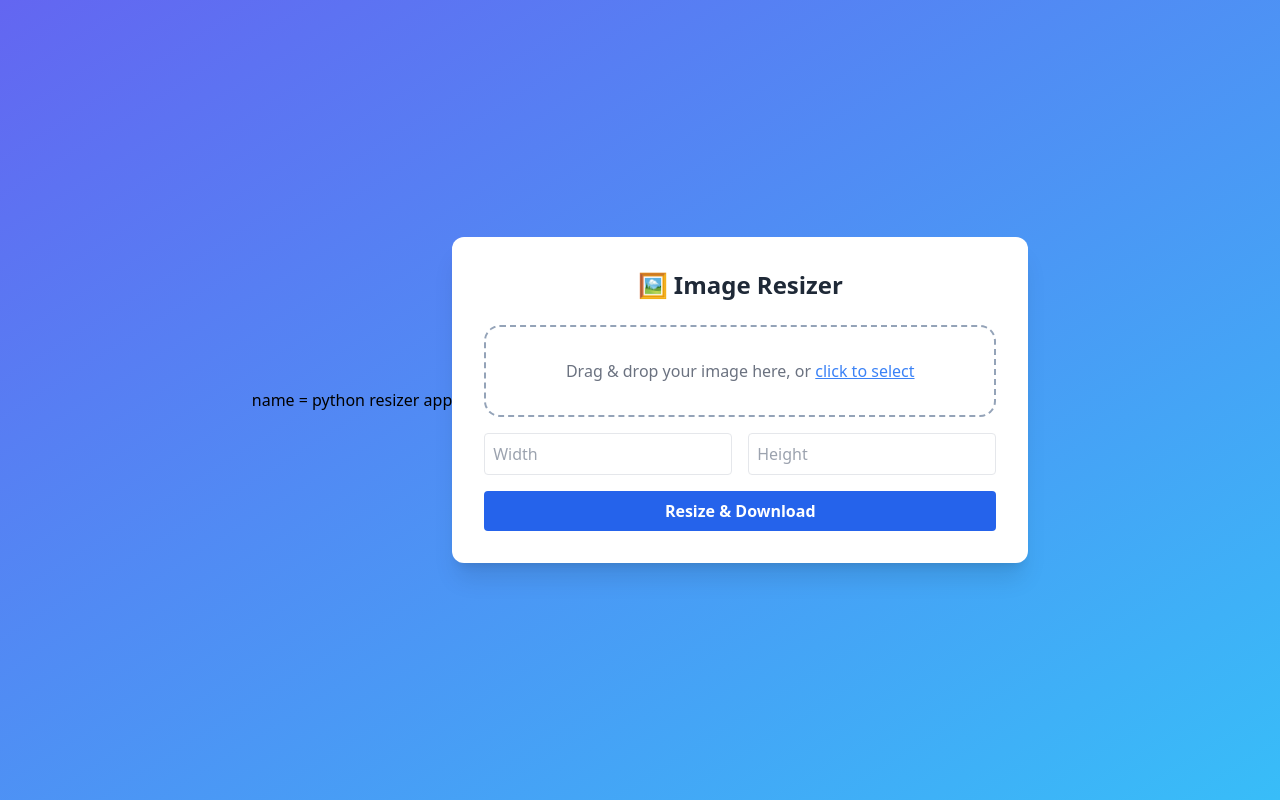
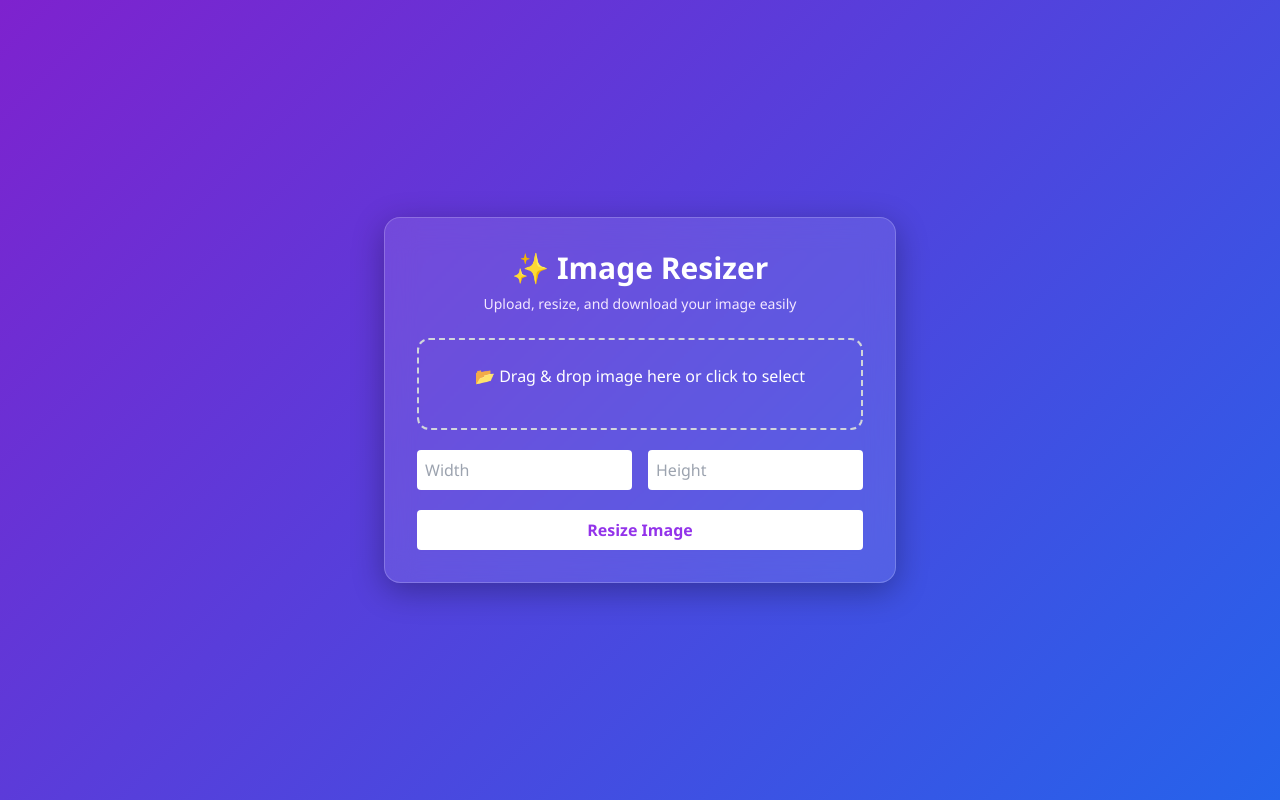
Before and after one commit to naumanshah1/python-image-resizer, a Flask app: page / in a window 1280 px wide. Run offline with Flask 2, Linux system fonts and the light colour scheme; some libraries are stand-ins or nearby versions.

Commit message:
🎨 Glassmorphic purple theme with preview and drag-drop

```diff
--- a/templates/index.html
+++ b/templates/index.html
@@ -1,59 +1,65 @@
 <!DOCTYPE html>
 <html lang="en">
 <head>
-    name = python resizer app
   <meta charset="UTF-8" />
   <meta name="viewport" content="width=device-width, initial-scale=1.0"/>
   <title>Image Resizer</title>
   <script src="https://cdn.tailwindcss.com"></script>
   <style>
+    body {
+      font-family: 'Segoe UI', sans-serif;
+      background: linear-gradient(135deg, #7e22ce, #2563eb);
+      min-height: 100vh;
+    }
+    .glass {
+      background: rgba(255, 255, 255, 0.1);
+      border: 1px solid rgba(255, 255, 255, 0.2);
+      backdrop-filter: blur(15px);
+      -webkit-backdrop-filter: blur(15px);
+      border-radius: 1rem;
+      box-shadow: 0 8px 32px rgba(0, 0, 0, 0.3);
+    }
     .dropzone {
-      border: 2px dashed #94a3b8;
-      border-radius: 1rem;
-      padding: 2rem;
+      border: 2px dashed #d1d5db;
+      border-radius: 0.75rem;
+      padding: 1.5rem;
       text-align: center;
-      transition: background-color 0.3s ease;
       cursor: pointer;
+      transition: background 0.3s;
     }
     .dropzone.dragover {
-      background-color: #e0f2fe;
-    }
-    #preview img {
-      max-width: 100%;
-      border-radius: 0.5rem;
-      margin-top: 1rem;
-      box-shadow: 0 4px 8px rgba(0,0,0,0.2);
+      background-color: rgba(255, 255, 255, 0.2);
     }
   </style>
 </head>
-<body class="bg-gradient-to-br from-indigo-500 to-sky-400 min-h-screen flex items-center justify-center p-4">
+<body class="flex items-center justify-center p-6">
 
-  <div class="bg-white rounded-xl shadow-xl w-full max-w-xl p-8">
-    <h1 class="text-2xl font-bold text-center text-gray-800 mb-6">🖼️ Image Resizer</h1>
+  <div class="glass p-8 w-full max-w-lg text-white">
+    <h1 class="text-3xl font-bold mb-2 text-center">✨ Image Resizer</h1>
+    <p class="text-sm mb-6 text-center text-purple-100">Upload, resize, and download your image easily</p>
 
-    <form action="/" method="POST" enctype="multipart/form-data" id="uploadForm" class="space-y-4">
-
-      <div id="dropzone" class="dropzone">
-        <p id="dropText" class="text-gray-500">Drag & drop your image here, or <span class="underline text-blue-500">click to select</span></p>
+    <form id="uploadForm" action="/" method="POST" enctype="multipart/form-data" class="space-y-5">
+      <div id="dropzone" class="dropzone text-white">
         <input type="file" name="image" id="fileInput" accept="image/*" class="hidden" required />
-        <div id="preview"></div>
+        <p id="dropText">📂 Drag & drop image here or click to select</p>
+        <div id="preview" class="mt-4"></div>
       </div>
 
       <div class="flex gap-4">
-        <input type="number" name="width" placeholder="Width" class="w-1/2 p-2 border rounded" required>
-        <input type="number" name="height" placeholder="Height" class="w-1/2 p-2 border rounded" required>
+        <input type="number" name="width" placeholder="Width" required class="w-1/2 p-2 rounded text-gray-800" />
+        <input type="number" name="height" placeholder="Height" required class="w-1/2 p-2 rounded text-gray-800" />
       </div>
 
-      <button type="submit" class="w-full bg-blue-600 hover:bg-blue-700 text-white py-2 rounded font-semibold">
-        Resize & Download
+      <button type="submit" class="w-full bg-white text-purple-600 font-semibold py-2 rounded hover:bg-purple-100 transition">
+        Resize Image
       </button>
     </form>
 
     {% if filename %}
     <div class="mt-6 text-center">
-      <h2 class="font-semibold text-gray-700 mb-2">🎉 Your Resized Image:</h2>
+      <h2 class="text-lg font-semibold mb-2">Your Resized Image:</h2>
       <img src="{{ url_for('static', filename='resized/' + filename) }}" class="mx-auto max-w-xs rounded shadow" />
-      <a href="{{ url_for('static', filename='resized/' + filename) }}" download class="text-blue-600 underline block mt-2">📥 Download Image</a>
+      <a href="{{ url_for('static', filename='resized/' + filename) }}" download class="block mt-2 underline text-white">📥 Download</a>
     </div>
     {% endif %}
   </div>
@@ -65,10 +71,7 @@
     const preview = document.getElementById('preview');
 
     dropzone.addEventListener('click', () => fileInput.click());
-
-    fileInput.addEventListener('change', (e) => {
-      handleFiles(e.target.files);
-    });
+    fileInput.addEventListener('change', (e) => handleFiles(e.target.files));
 
     dropzone.addEventListener('dragover', (e) => {
       e.preventDefault();
@@ -95,7 +98,7 @@
       dropText.textContent = `Selected: ${file.name}`;
       const reader = new FileReader();
       reader.onload = (e) => {
-        preview.innerHTML = `<img src="${e.target.result}" alt="Preview">`;
+        preview.innerHTML = `<img src="${e.target.result}" alt="Preview" class="rounded shadow">`;
       };
       reader.readAsDataURL(file);
     }
```
